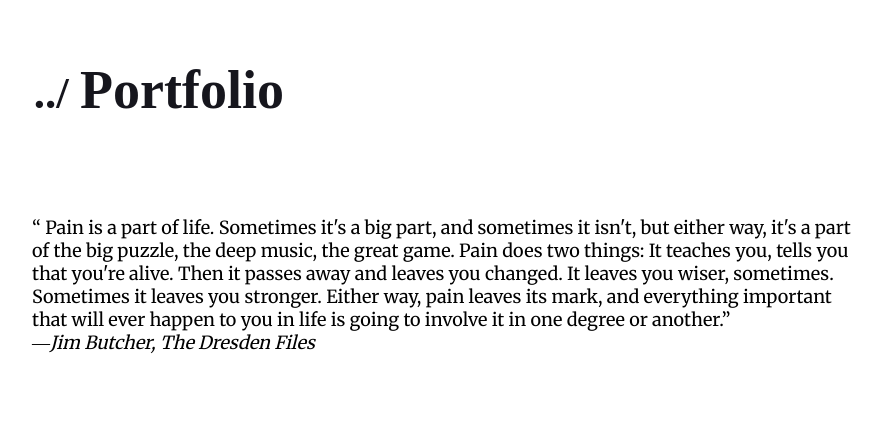
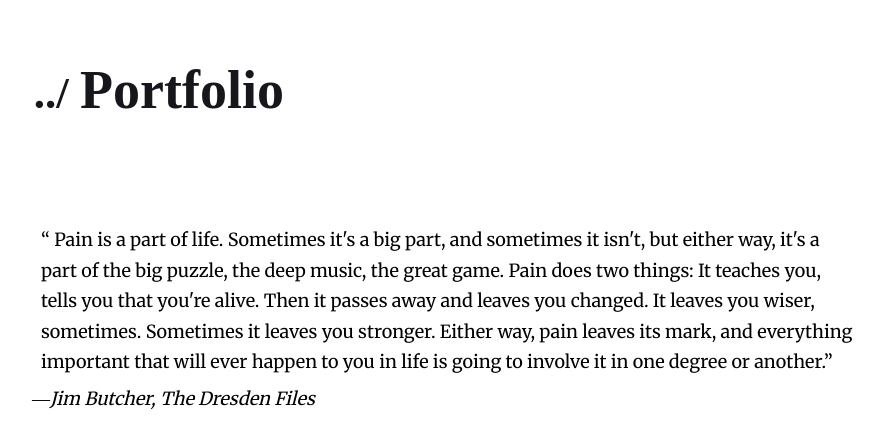
Before and after one commit to albert-tarkaa/taving, a Next.js app: page /portfolio in a window 1280 px wide. Shown: the top 448 px of the page, without its empty margins (193-1076 px from the left). Built offline with nearby package versions, Linux system fonts and the light colour scheme; a web font is replaced by a local one.

Commit message:
fixed portfolio text

```diff
--- a/pages/portfolio.js
+++ b/pages/portfolio.js
@@ -9,10 +9,10 @@
 
             <div className='container'>
                 <main className='main'>
-                    <div className='description'>
+                    <blockquote className='description'>
                         {`“
 Pain is a part of life. Sometimes it's a big part, and sometimes it isn't, but either way, it's a part of the big puzzle, the deep music, the great game. Pain does two things: It teaches you, tells you that you're alive. Then it passes away and leaves you changed. It leaves you wiser, sometimes. Sometimes it leaves you stronger. Either way, pain leaves its mark, and everything important that will ever happen to you in life is going to involve it in one degree or another.”`}
-                    </div>
+                    </blockquote>
                     <cite>―Jim Butcher, The Dresden Files</cite>
                 </main>
             </div>
```
